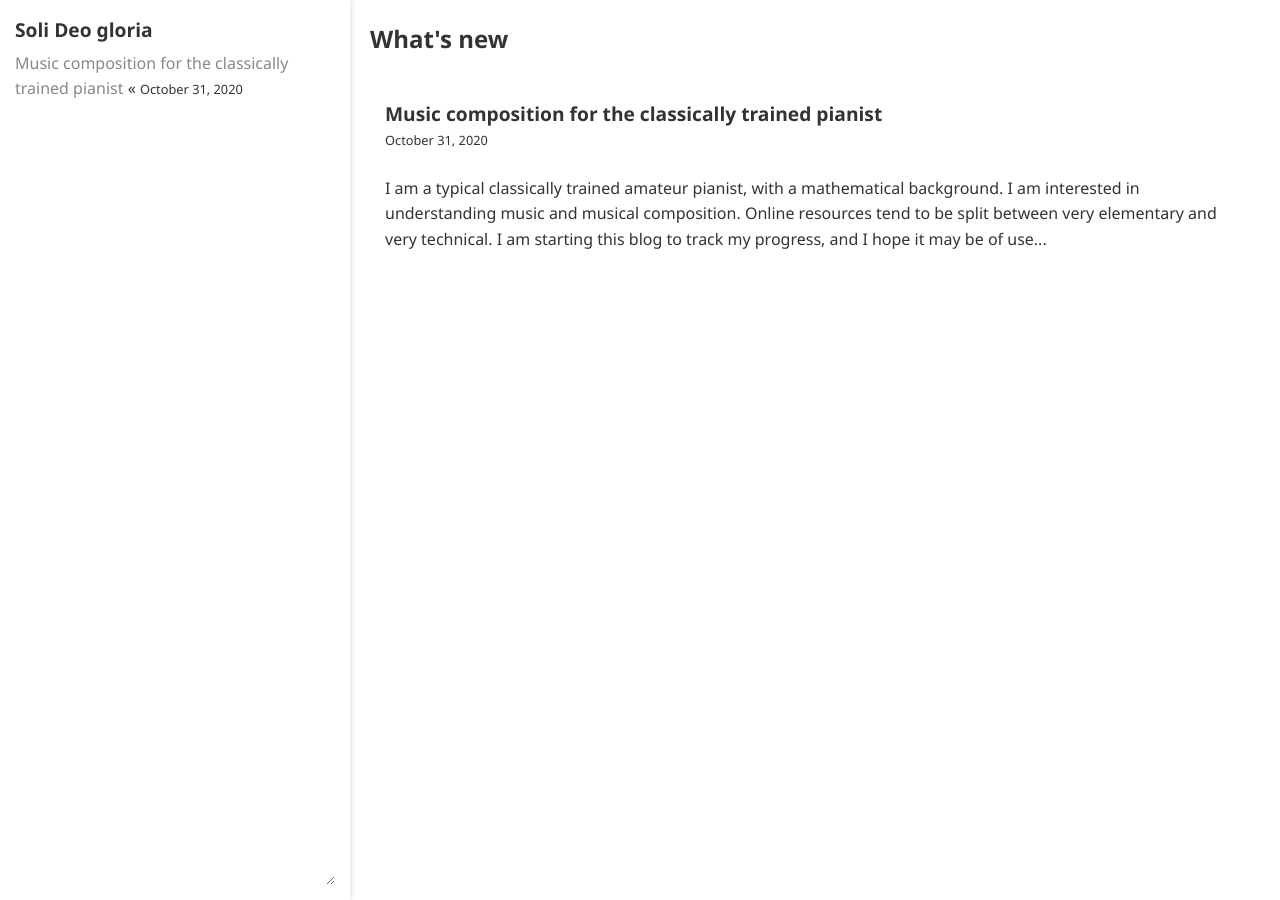
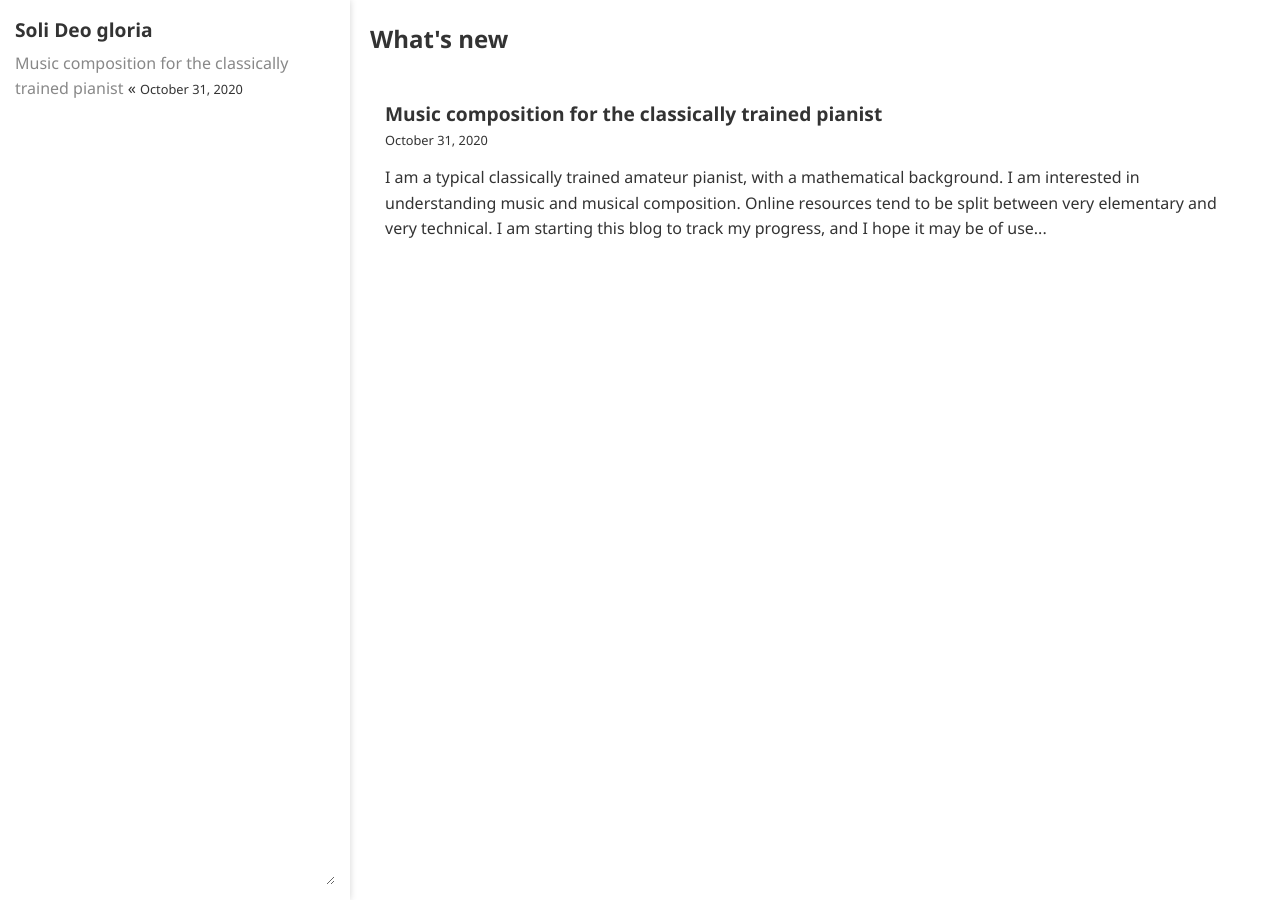
Before and after one commit to ansyblenetwork/sdg, a Jekyll site: the page built from index.html, in a window 1280 px wide. Built offline with Jekyll 4.4.1, drawn with Linux system fonts in a browser that asks for light colours.

Commit message:
Update index.html

```diff
--- a/index.html
+++ b/index.html
@@ -7,8 +7,7 @@
 
 <div class="excerpt">
 	<h2><a href="{{ post.url | relative_url }}">{{ post.title }}</a></h2>
-		<div class="date-format">{{ post.date | date: "%B %-d, %Y" }}</div>
-	<br>
+		<div class="date-format" style="margin-bottom:15px">{{ post.date | date: "%B %-d, %Y" }}</div>
 	{{ post.content | strip_html | truncatewords: 50 }}
 </div>
 {% endfor %}
```
